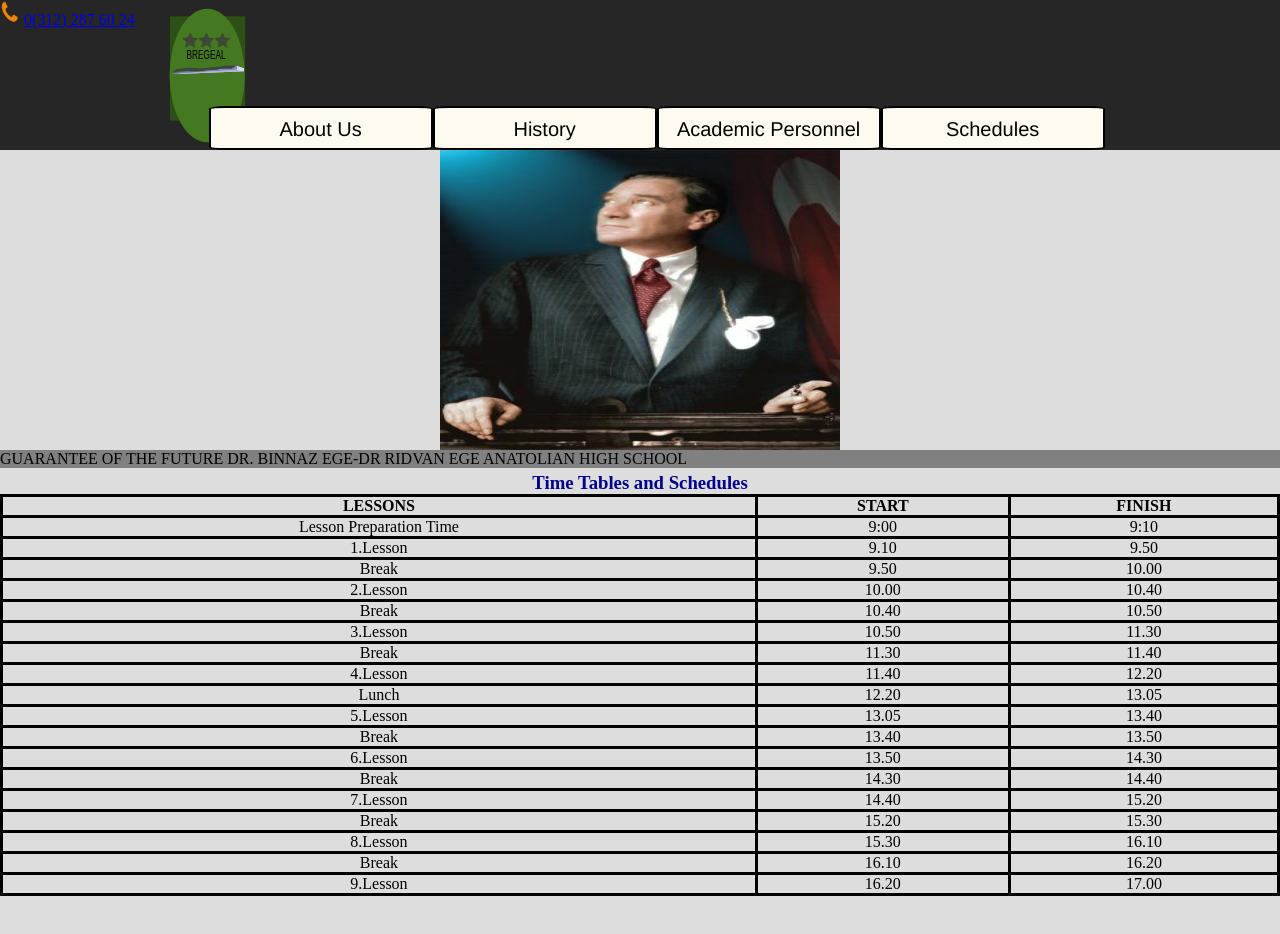
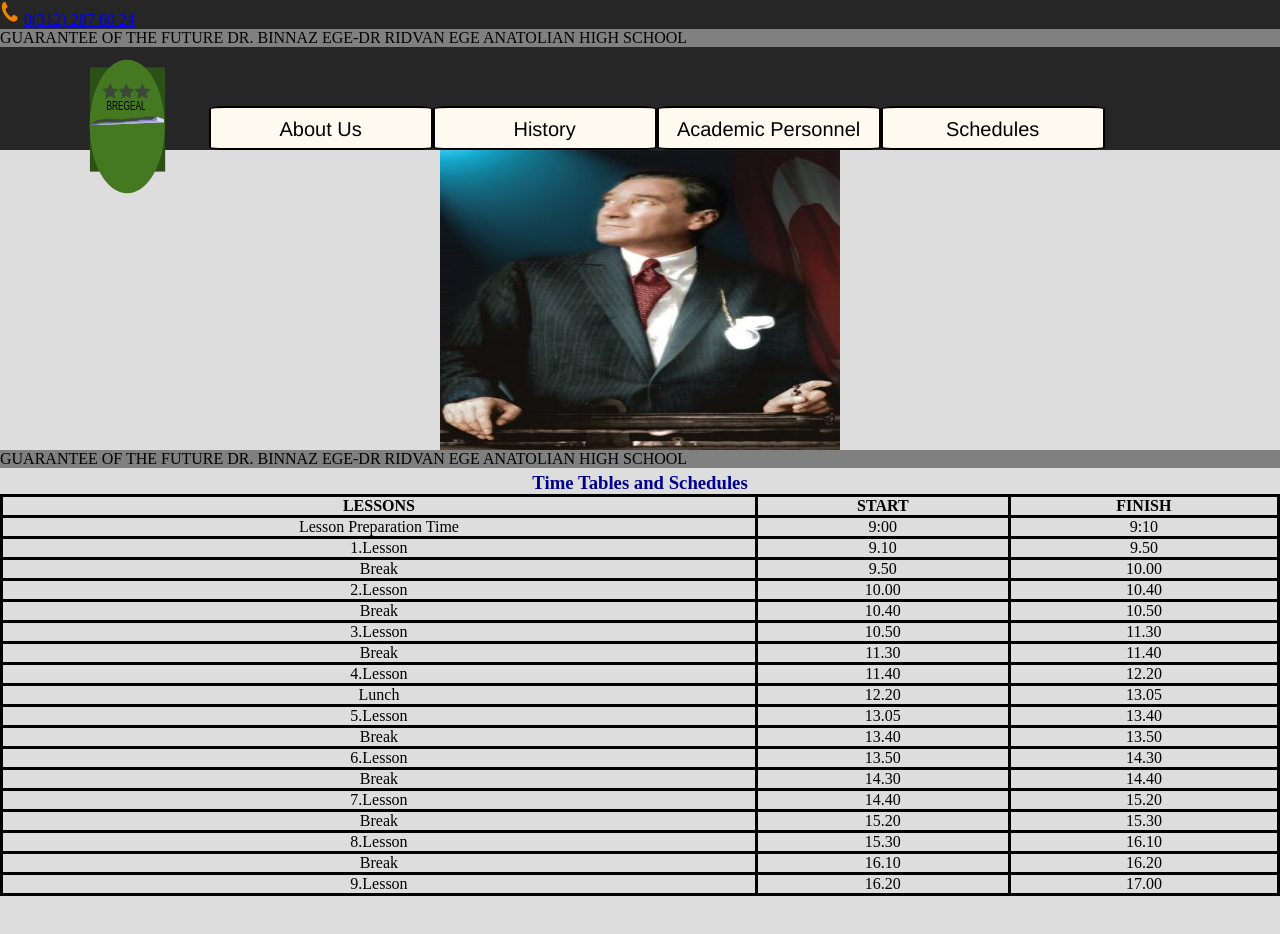
Before and after one commit to itu-itis/assignment-1-ituitis20-erdoganer19, a plain HTML site: page ZamanCizelgesi.html in a window 1280 px wide. Shown: the top 934 px of the page. Drawn offline with Linux system fonts and the light colour scheme.

Commit message:
Update ZamanCizelgesi.html

```diff
--- a/ZamanCizelgesi.html
+++ b/ZamanCizelgesi.html
@@ -72,6 +72,7 @@ ul {
 
 		<div style="float:left;"> <img src="phone.png" alt="Phone" width="20" height="25">
 			<a href="tel://0(312)2876024">0(312) 287 60 24</a></div>
+		    <marquee behavior="alternate" bgColor="grey" direction="right">GUARANTEE OF THE FUTURE DR. BINNAZ EGE-DR RIDVAN EGE ANATOLIAN HIGH SCHOOL</marquee>
 		    <div class="wrapper">
 			    <div class="logo">
 				    <a href="#"><img src="symbol.svg" class="resim" alt="Dr. Rıdvan Ege Dr. Binnaz Ege Anadolu Lisesi"  style="width:150px ; height:150px ;float:left;"></a>
```
